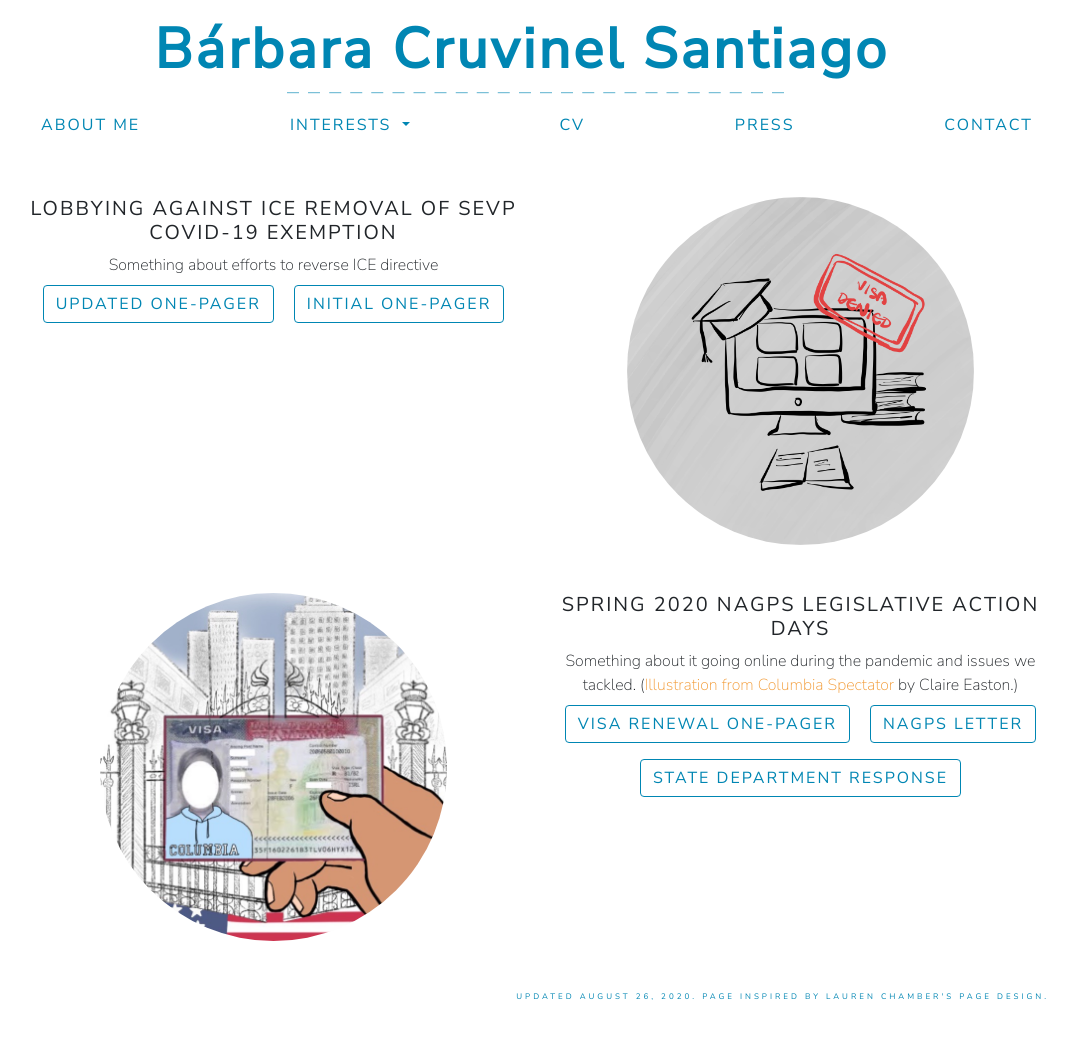
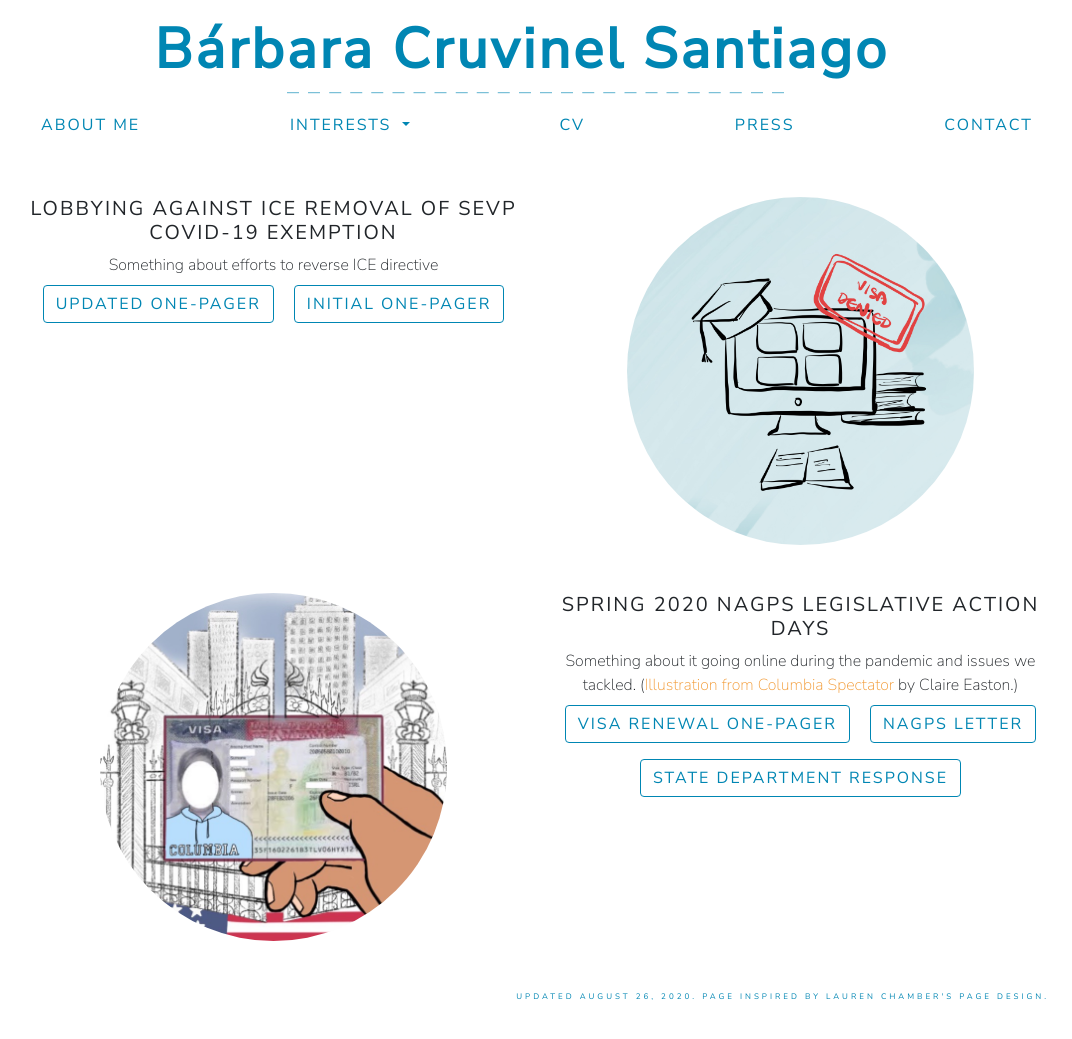
Before and after one commit to barbaracrusan/barbaracrusan.github.io, a Jekyll site: the page built from policy.html, in a window 1280 px wide and 1041 px high. Shown: the whole window, without its empty margins (103-1175 px from the left). Built offline with Jekyll 4.4.1, drawn with Linux system fonts in a browser that asks for light colours; nearby versions of some CDN libraries.

Commit message:
changed one policy photo

```diff
--- a/policy.html
+++ b/policy.html
@@ -23,7 +23,7 @@
       </div>
 
       <div class="col-md-6 align-middle">
-        <img src="images/ice_ruling.png" width=70% align="center">
+        <img src="images/ice_ruling.jpg" width=70% align="center">
       </div>
     </div>
 
```
Also changed, not shown: images/ice_ruling.jpg (added), images/ice_ruling.png (deleted), 1 other file.
